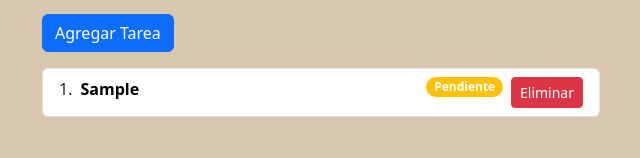
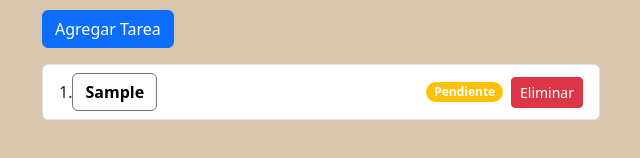
Before and after one commit to RamirezDiazCarlos/Practicas-L3, a React (Vite) app: page / in a window 1280 px wide. Both pictures are taken after typing "Sample" into the empty fields and a click on the button "Agregar Tarea". Shown: the part 410-568 px from the top of the page, without its empty margins (319-959 px from the left). Built offline with nearby package versions, Linux system fonts and the light colour scheme.

Commit message:
boton de tarea

```diff
--- a/src/App.jsx
+++ b/src/App.jsx
@@ -30,16 +30,17 @@ function App() {
 
 
   return (
-    <div className="container d-flex flex-column justify-content-center align-items-center" style={{ height: '100vh'}}>
+    <div className="container d-flex flex-column justify-content-center align-items-center" style={{ height: '100vh' }}>
       <div className="w-50">
+
         <h1 className="text-center mb-4">Tareas</h1>
+
         <AgregarTarea agregarTarea={agregarTarea} />
-        <div className="mt-3">  {/* Añadir margen superior aquí */}
+        <div className="mt-3">
           <ListaTareas
             tareas={tareas}
             alternarCompletada={alternarCompletada}
-            eliminarTarea={eliminarTarea}
-          />
+            eliminarTarea={eliminarTarea} />
         </div>
       </div>
     </div>
--- a/src/components/agregarTarea/AgregarTarea.jsx
+++ b/src/components/agregarTarea/AgregarTarea.jsx
@@ -11,10 +11,10 @@ const AgregarTarea = ({ agregarTarea }) => {
     };
 
     const manejarSubmit = (e) => {
-        e.preventDefault();
+        e.preventDefault();// se me actualizaba la página al agregar una tarea
         if (nuevaTarea.trim() !== '') {
             agregarTarea(nuevaTarea);
-            setNuevaTarea(''); // Limpia el campo después de agregar
+            setNuevaTarea('');
         }
     };
 
@@ -22,6 +22,7 @@ const AgregarTarea = ({ agregarTarea }) => {
         <Form onSubmit={manejarSubmit}>
             <Form.Group>
                 <Form.Label>Agregar nueva tarea</Form.Label>
+
                 <Form.Control
                     type="text"
                     placeholder="Escribe una tarea"
@@ -29,6 +30,7 @@ const AgregarTarea = ({ agregarTarea }) => {
                     onChange={manejarCambio}
                 />
             </Form.Group>
+
             <Button variant="primary" type="submit" className="mt-3">
                 Agregar Tarea
             </Button>
@@ -36,9 +38,9 @@ const AgregarTarea = ({ agregarTarea }) => {
     );
 };
 
-// Definición de propTypes para AgregarTarea
+
 AgregarTarea.propTypes = {
-    agregarTarea: PropTypes.func.isRequired, // agregarTarea es una función y es obligatoria
+    agregarTarea: PropTypes.func.isRequired,
 };
 
 export default AgregarTarea;
--- a/src/components/listaTareas/ListaTareas.jsx
+++ b/src/components/listaTareas/ListaTareas.jsx
@@ -10,37 +10,40 @@ const ListaTareas = ({ tareas, alternarCompletada, eliminarTarea }) => {
 
     return (
         <ListGroup as="ol" numbered>
+
             {tareas.map((tarea) => (
                 <ListGroup.Item
                     as="li"
                     key={tarea.id}
-                    className="d-flex justify-content-between align-items-start mb-2"
-                >
-                    <div className="ms-2 me-auto">
-                        <div
-                            className="fw-bold"
+                    className="d-flex justify-content-between align-items-center mb-2">
+
+                    <div className="w-100">
+                        <Button
+                            variant={tarea.completada ? 'outline-success' : 'outline-secondary'}
+                            className="fw-bold text-start"
                             style={{
                                 textDecoration: tarea.completada ? 'line-through' : 'none',
                                 color: tarea.completada ? 'lightgray' : 'black',
                             }}
-                            onClick={() => alternarCompletada(tarea.id)}
-                        >
+                            onClick={() => alternarCompletada(tarea.id)}>
                             {tarea.texto}
-                        </div>
+                        </Button>
                     </div>
+
                     <Badge bg={tarea.completada ? 'success' : 'warning'} pill className="me-2">
                         {tarea.completada ? 'Completada' : 'Pendiente'}
                     </Badge>
+
                     <Button variant="danger" size="sm" onClick={() => eliminarTarea(tarea.id)}>
                         Eliminar
                     </Button>
+
                 </ListGroup.Item>
             ))}
         </ListGroup>
     );
 };
 
-// Definición de los propTypes para el componente ListaTareas
 ListaTareas.propTypes = {
     tareas: PropTypes.arrayOf(
         PropTypes.shape({
```
